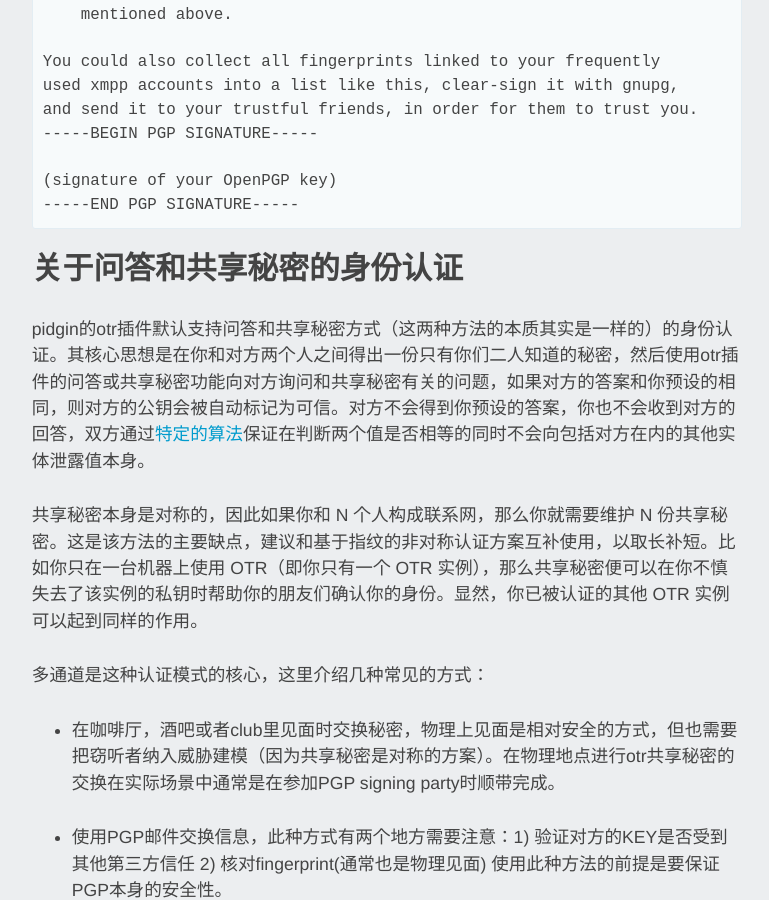
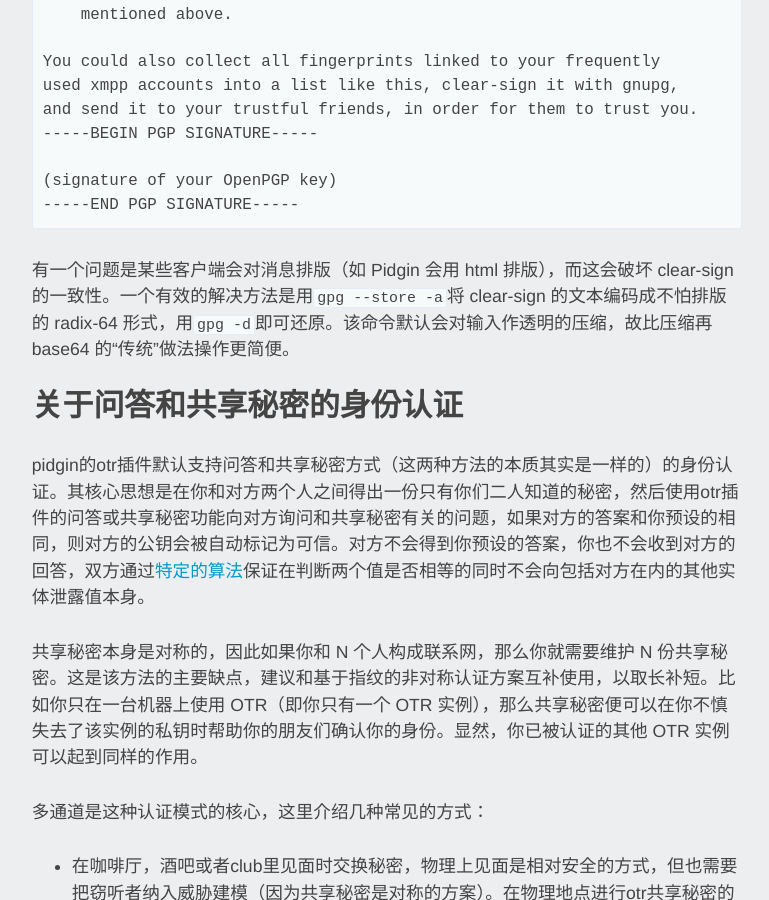
Before and after one commit to hardenedlinux/hardenedlinux.github.io, a Jekyll site: the page built from _posts/2018-02-01-pidgin_xmpp_otr_debian.md, in a window 1280 px wide and 900 px high, scrolled down 7862 px. Shown: the whole window, without its empty margins (253-1022 px from the left). Built offline with Jekyll 4.4.1, drawn with Linux system fonts in a browser that asks for light colours.

Commit message:
Add an instruction to protect clear-signed text from composing

````diff
--- a/_posts/2018-02-01-pidgin_xmpp_otr_debian.md
+++ b/_posts/2018-02-01-pidgin_xmpp_otr_debian.md
@@ -186,6 +186,8 @@ and send it to your trustful friends, in order for them to trust you.
 -----END PGP SIGNATURE-----
 ```
 
+有一个问题是某些客户端会对消息排版（如 Pidgin 会用 html 排版），而这会破坏 clear-sign 的一致性。一个有效的解决方法是用`gpg --store -a`将 clear-sign 的文本编码成不怕排版的 radix-64 形式，用`gpg -d`即可还原。该命令默认会对输入作透明的压缩，故比压缩再 base64 的“传统”做法操作更简便。
+
 ### 关于问答和共享秘密的身份认证
 pidgin的otr插件默认支持问答和共享秘密方式（这两种方法的本质其实是一样的）的身份认证。其核心思想是在你和对方两个人之间得出一份只有你们二人知道的秘密，然后使用otr插件的问答或共享秘密功能向对方询问和共享秘密有关的问题，如果对方的答案和你预设的相同，则对方的公钥会被自动标记为可信。对方不会得到你预设的答案，你也不会收到对方的回答，双方通过[特定的算法](https://en.wikipedia.org/wiki/Socialist_millionaires)保证在判断两个值是否相等的同时不会向包括对方在内的其他实体泄露值本身。
 
````
